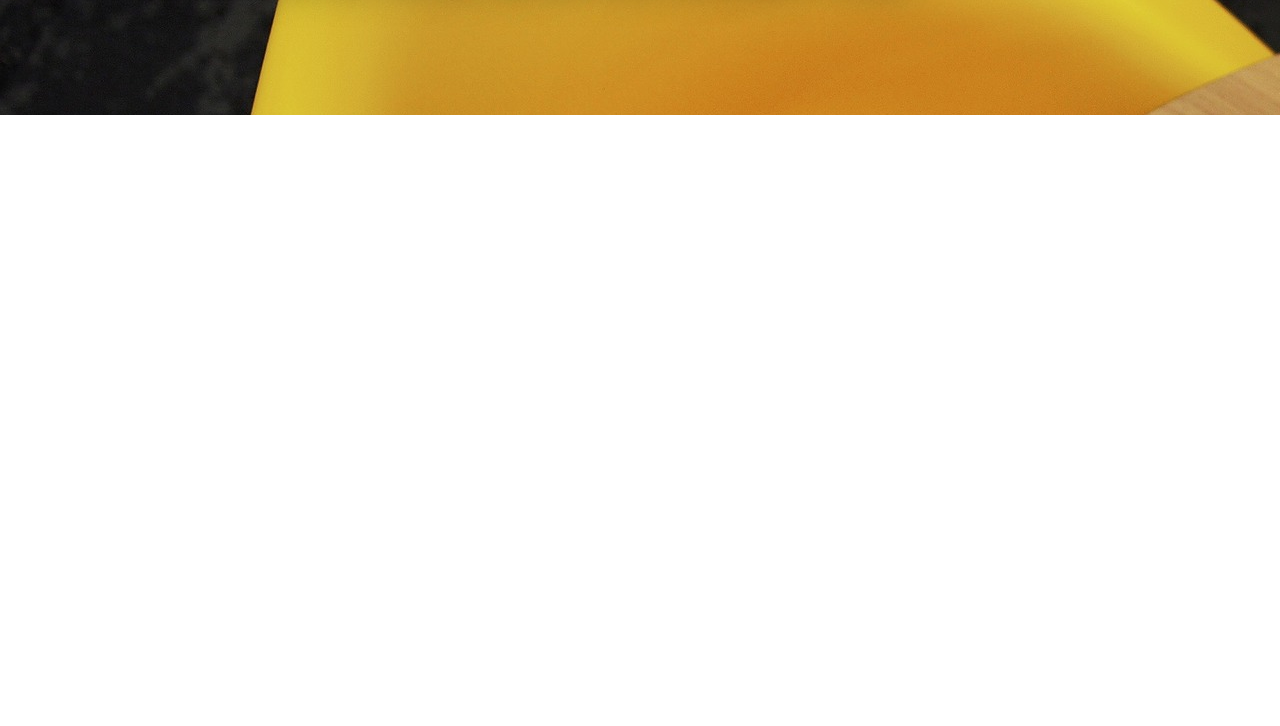
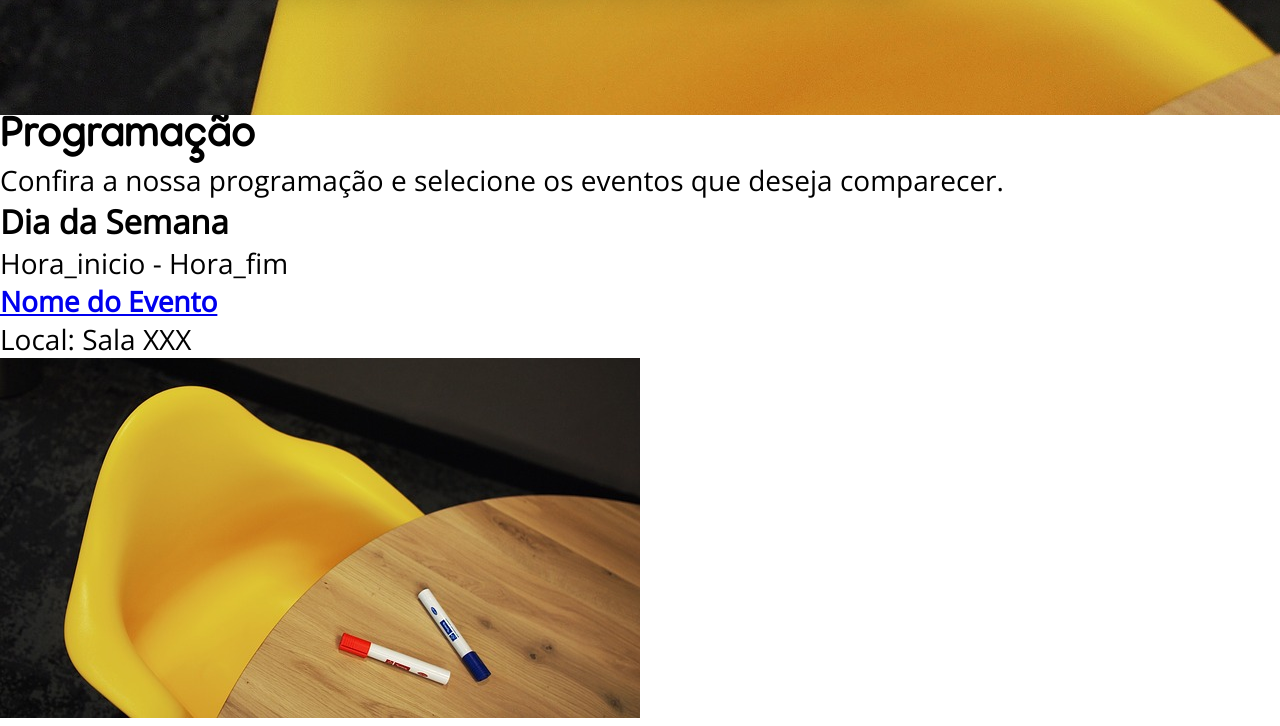
Before and after one commit to sempre2019/sempre2019.github.io, a plain HTML site: page docs/index.html in a window 1280 px wide. Shown: the part 417-1143 px from the top of the page. Before the commit the page ends 800 px from the top, so only its background shows below. Drawn offline with nearby package versions, Linux system fonts and the light colour scheme; a web font is replaced by a local one.

Commit message:
adicionado estrutura programação

```diff
--- a/docs/index.html
+++ b/docs/index.html
@@ -22,5 +22,27 @@
         <h1 class="main-header-headline">Semana do Empreendedorismo</h1>
     </header>
 
+    <section class="section section-schedule">
+        <h2 id="section-schedule" class="section-heading">Programação</h2>
+        <p class="section-description">Confira a nossa programação e selecione os eventos que deseja comparecer.</p>
+        <div class="section-content">
+            <div class="schedule">
+                <h3 class="schedule-day">Dia da Semana</h3>
+                <div class="event">
+                    <p class="event-time">Hora_inicio - Hora_fim</p>
+                    <div class="event-text">
+                        <a href="#">
+                            <h4>Nome do Evento</h4>
+                        </a>
+                        <p>Local: Sala XXX</p>
+                    </div>
+                    <div class="event-speakers">
+                        <img src="../assets/img/office-p.jpg" alt="palestrante">
+                    </div>
+                </div>
+            </div>
+        </div>
+    </section>
+
 </body>
 </html>
```
